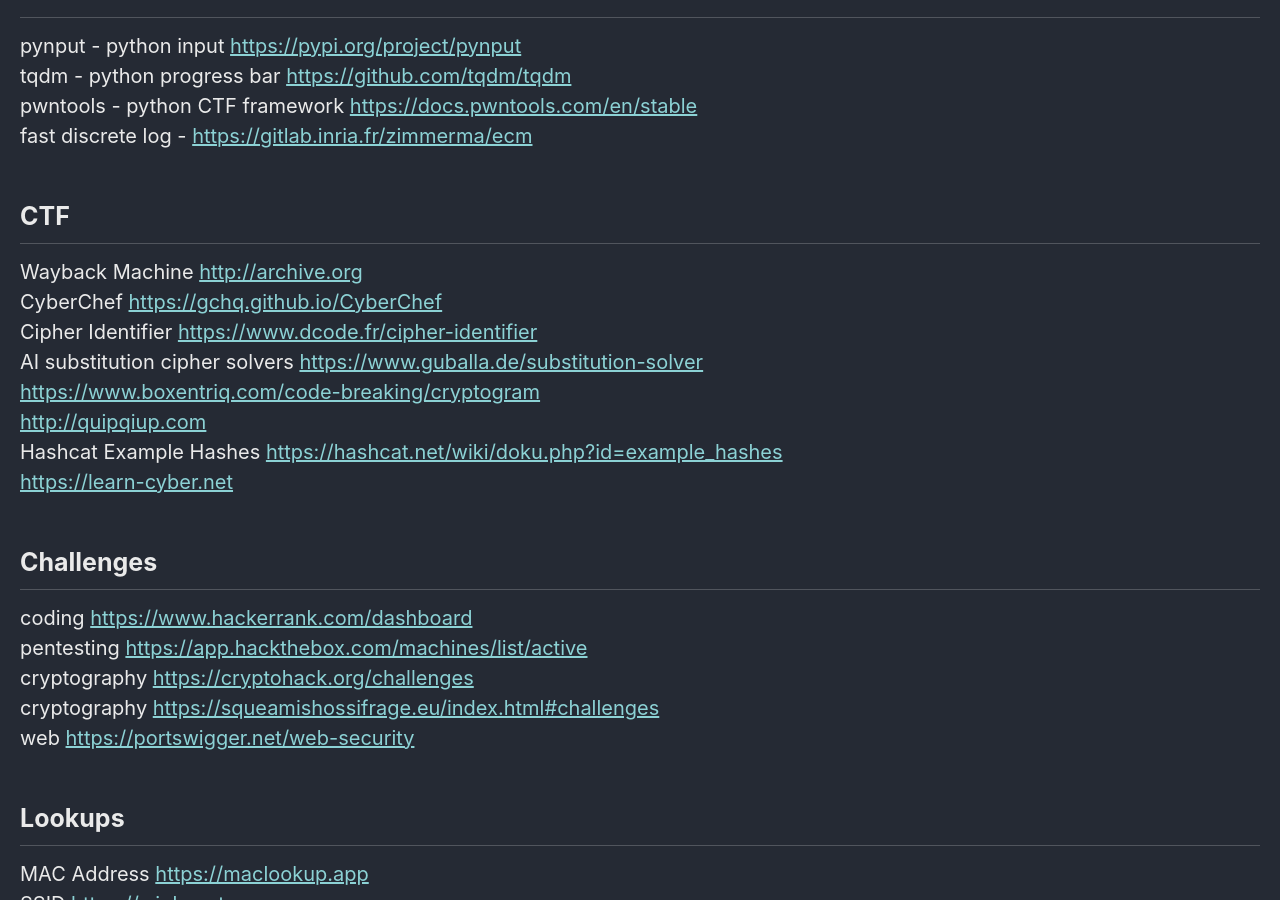
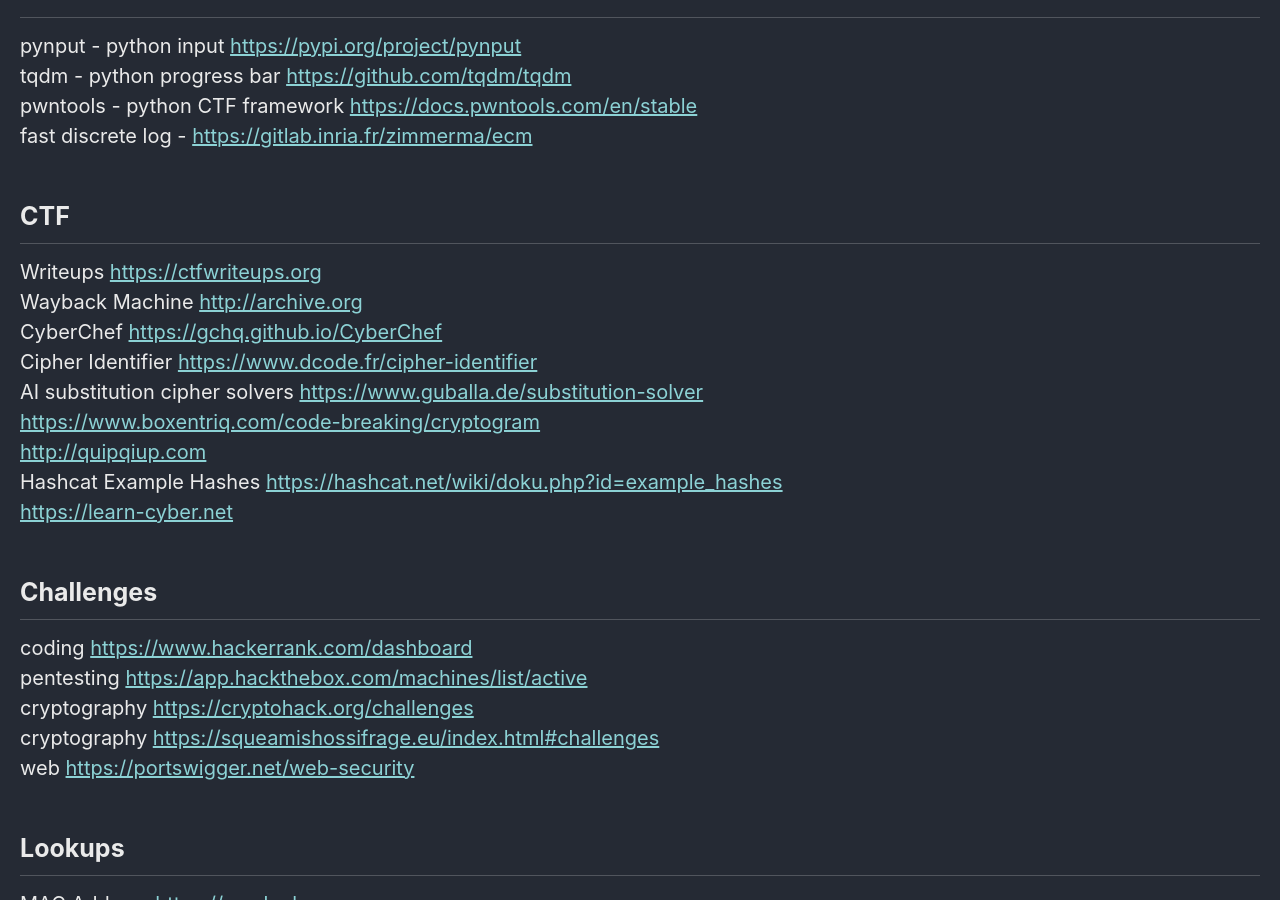
Before and after one commit to Connor-McCartney/Connor-McCartney.github.io, a Jekyll site: the page built from _pages/misc/resources.md, in a window 1280 px wide and 900 px high, scrolled down 539 px. Built offline with Jekyll 4.4.1, drawn with Linux system fonts in a browser that asks for light colours; cached includes are drawn as plain includes.

Commit message:
Update resources.md

```diff
--- a/_pages/misc/resources.md
+++ b/_pages/misc/resources.md
@@ -22,6 +22,7 @@ fast discrete log - <https://gitlab.inria.fr/zimmerma/ecm>
 
 ## CTF
 
+Writeups <https://ctfwriteups.org> <br>
 Wayback Machine <http://archive.org> <br>
 CyberChef <https://gchq.github.io/CyberChef> <br>
 Cipher Identifier <https://www.dcode.fr/cipher-identifier> <br>
```
